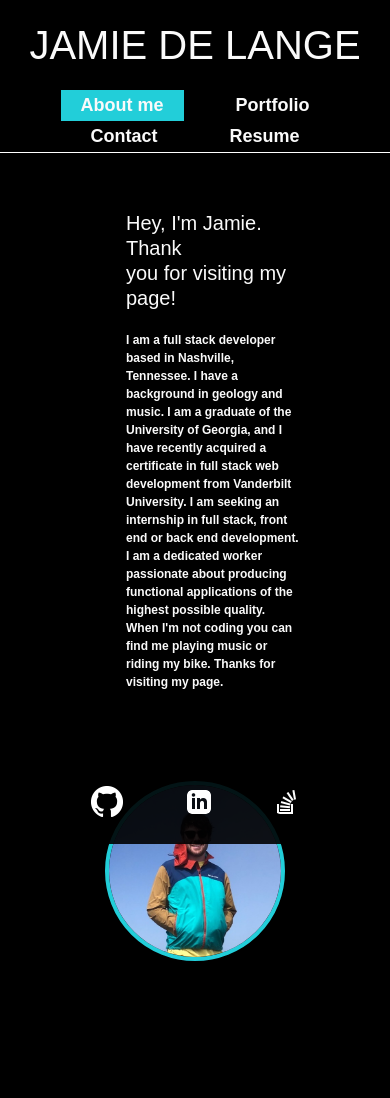
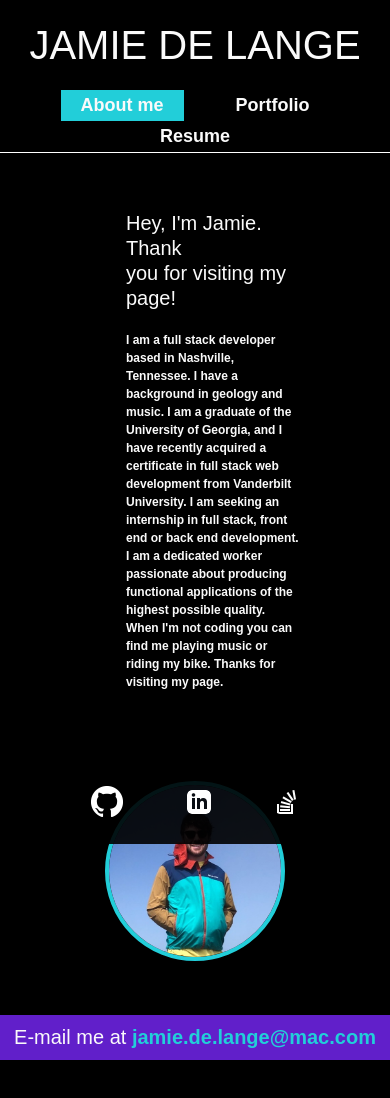
Before and after one commit to jamiedelange/portfolio-react, a React (Create React App) app: page / in a window 390 px wide. Shown: the top 1098 px of the page. Before the commit the page ends 1055 px from the top, so only its background shows below. Built offline with nearby package versions, Linux system fonts and the light colour scheme.

Commit message:
remove contact page

```diff
--- a/package.json
+++ b/package.json
@@ -3,7 +3,6 @@
   "version": "0.1.0",
   "private": true,
   "dependencies": {
-    "@testing-library/jest-dom": "^5.11.9",
     "@testing-library/react": "^11.2.5",
     "@testing-library/user-event": "^12.8.1",
     "eslint-config-react-app": "^6.0.0",
@@ -24,8 +23,7 @@
   },
   "eslintConfig": {
     "extends": [
-      "react-app",
-      "react-app/jest"
+      "react-app"
     ]
   },
   "browserslist": {
@@ -41,7 +39,6 @@
     ]
   },
   "devDependencies": {
-    "eslint-plugin-jest": "^24.3.6",
     "gh-pages": "^3.1.0"
   }
 }
--- a/src/components/About/index.js
+++ b/src/components/About/index.js
@@ -21,6 +21,7 @@ function About() {
         </div>
         <div className="portrait-column">
             <img src={portrait} className="portrait" alt="portrait" />
+            <h3 className="contact-header">E-mail me at <a className="email-link" href="mailto:jamie.de.lange@mac.com">jamie.de.lange@mac.com</a></h3>
         </div>
       </div>
     </div>
--- a/src/components/Navigation/index.js
+++ b/src/components/Navigation/index.js
@@ -4,34 +4,26 @@ function Navigation(props) {
   const {
     aboutSelected,
     portfolioSelected,
-    contactSelected,
     resumeSelected,
     setAboutSelected,
     setPortfolioSelected,
-    setContactSelected,
     setResumeSelected,
   } = props;
 
   function selectAbout() {
-    setContactSelected(false);
+    //setContactSelected(false);
     setAboutSelected(true);
     setPortfolioSelected(false);
     setResumeSelected(false);
   }
   function selectPortfolio() {
-    setContactSelected(false);
+    //setContactSelected(false);
     setAboutSelected(false);
     setPortfolioSelected(true);
     setResumeSelected(false);
   }
-  function selectContact() {
-    setContactSelected(true);
-    setAboutSelected(false);
-    setPortfolioSelected(false);
-    setResumeSelected(false);
-  }
   function selectResume() {
-    setContactSelected(false);
+    //setContactSelected(false);
     setAboutSelected(false);
     setPortfolioSelected(false);
     setResumeSelected(true);
@@ -50,9 +42,6 @@ function Navigation(props) {
           <li className={`${portfolioSelected ? 'navActive' : 'mx-2 navH'}`}>
             <a href="#portfolio" onClick={() => selectPortfolio()}>Portfolio</a>
           </li>
-          <li className={`${contactSelected ? 'navActive' : 'mx-2 navH'}`}>
-            <a href="#contact" onClick={() => selectContact()}>Contact</a>
-          </li>
           <li className={`${resumeSelected ? 'navActive' : 'mx-2 navH'}`}>
             <a href="#resume" onClick={() => selectResume()}>Resume</a>
           </li>
--- a/src/index.css
+++ b/src/index.css
@@ -251,6 +251,8 @@ textarea {
 	margin: 3em;
 }
 
+
+
 /* portfolio grid */
 .portfolio-header {
 	margin: 1rem;
@@ -460,7 +462,8 @@ img {
 }
 
 .contact-header {
-	margin: 1rem 2rem;
+	background-color: rgb(97, 31, 202);
+	padding: 0.5em;
 }
 
 .buttonDuplicate {
@@ -546,4 +549,14 @@ img {
 	.img-portrait {
 		margin-top: 1em;
 	}
+
+	.contact-header {
+		background-color: rgb(97, 31, 202);
+		padding: 0.5em;
+		margin-bottom: 3em;
+	}
+
+	h3.contact-header {
+		text-align: center;
+	}
 }
```
